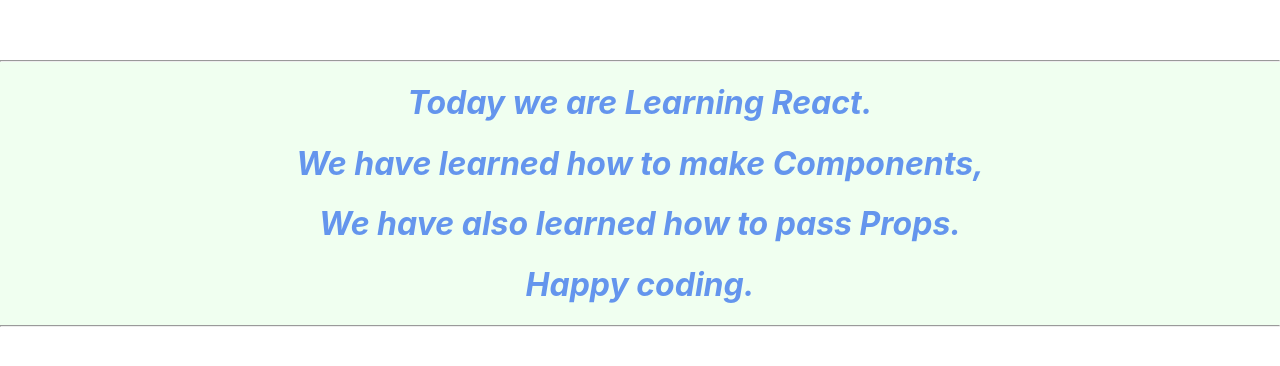
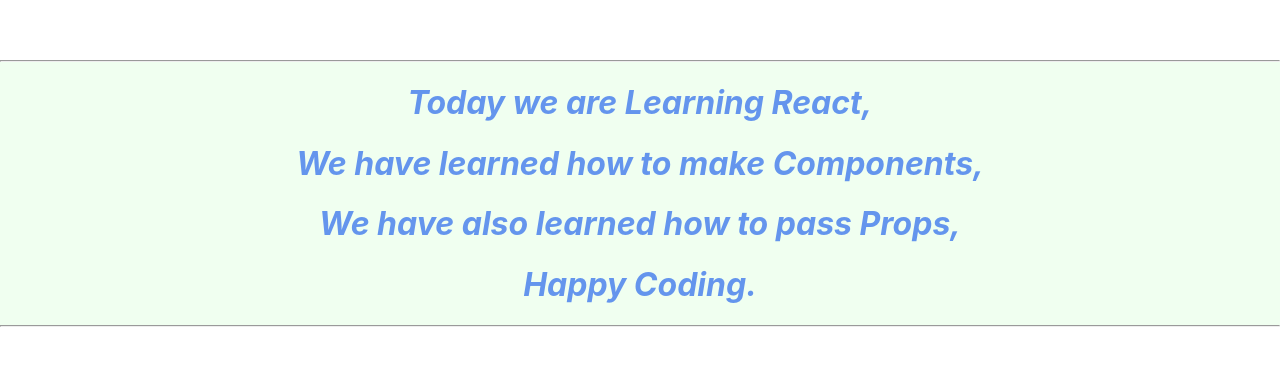
Before and after one commit to jamalshah5111996/BootCamp-4thClass, a React (Create React App) app: page / in a window 1280 px wide. Shown: the part 132-498 px from the top of the page. Built offline with nearby package versions, Linux system fonts and the light colour scheme.

Commit message:
Comit updated Appjs

```diff
--- a/src/App.js
+++ b/src/App.js
@@ -6,7 +6,7 @@
   return (
 <div className="firstDiv">
     <hr/>
-    <Dinner libName="React." Learn="Components," Learn1="Props." Code="coding."/>
+    <Dinner libName="React," Learn="Components," Learn1="Props," Code="Coding." />
     <hr/>
     </div>
   );
```
Also changed, not shown: 1 other file (tests, documents, lock files or other folders).
